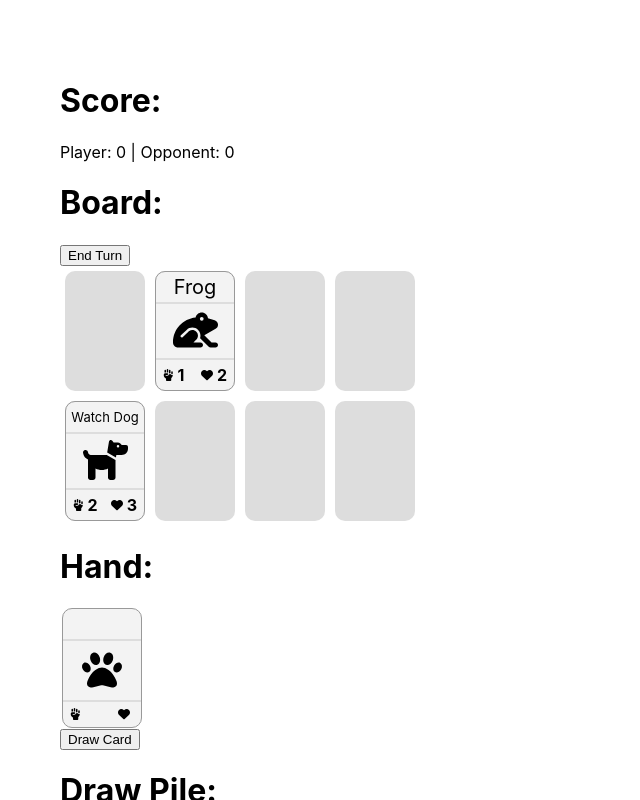
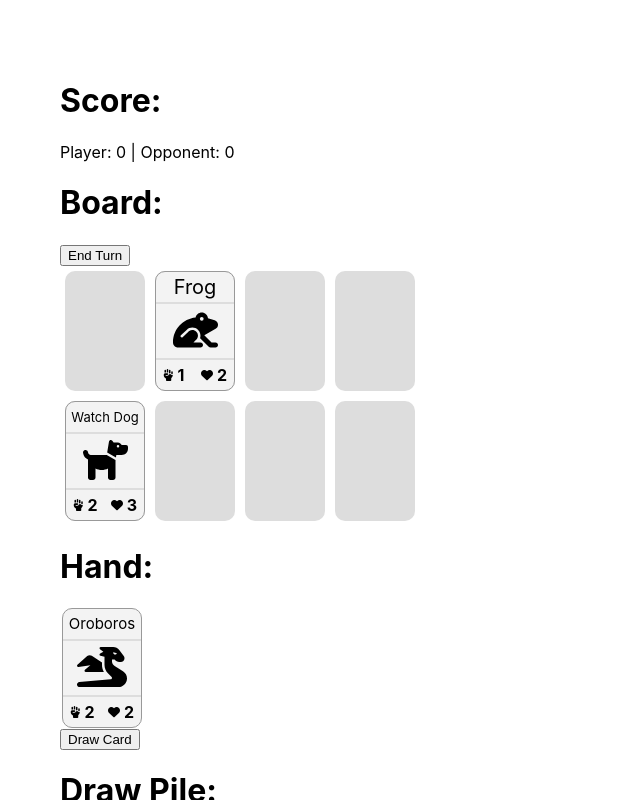
Before and after one commit to allofthenorthwood/card-game, a Next.js app: page / in a window 1280 px wide. Both pictures are taken after a click on the button "Draw Card". Shown: the top 800 px of the page, without its empty margins (0-640 px from the left). Built offline with nearby package versions, Linux system fonts and the light colour scheme.

Commit message:
Add animations to hand

```diff
--- a/src/cardLibrary.tsx
+++ b/src/cardLibrary.tsx
@@ -32,6 +32,12 @@ const cardLibrary: { [cardId: string]: CardType } = {
     health: 3,
     icon: faDog,
   },
+  dragon: {
+    name: "Oroboros",
+    attack: 2,
+    health: 2,
+    icon: faDragon,
+  },
 };
 
 export default cardLibrary;
--- a/src/components/DisplayBoardRow.tsx
+++ b/src/components/DisplayBoardRow.tsx
@@ -27,11 +27,7 @@ const DisplayBoardRow = ({
         return (
           <SlotWrapper key={slot} active={activeCardSlot === slot}>
             {card ? (
-              <CardWrapper
-                active={activeCardSlot === slot}
-                reverse={reverseActiveDirection}
-                style={animProps}
-              >
+              <CardWrapper style={animProps}>
                 <Card {...card} key={slot} />
               </CardWrapper>
             ) : playCard ? (
@@ -55,17 +51,14 @@ const CardsContainer = styled.div`
   }
 `;
 
-const CardWrapper = styled(animated.div)<{
-  active: boolean;
-  reverse?: boolean;
-}>`
+const CardWrapper = styled(animated.div)`
   position: absolute;
-  z-index: ${(props) => (props.active ? 1 : 0)};
 `;
 const SlotWrapper = styled.div<{ active: boolean }>`
   ${cardShape}
   position: relative;
   background: ${(props) => (props.active ? "#aaa" : "#ddd")};
+  z-index: ${(props) => (props.active ? 1 : 0)};
 `;
 
 export default DisplayBoardRow;
--- a/src/components/DisplayHand.tsx
+++ b/src/components/DisplayHand.tsx
@@ -3,8 +3,33 @@ import Card, { cardShape } from "src/components/Card";
 import { CardType } from "src/cardLibrary";
 import UnstyledButton from "src/components/UnstyledButton";
 import styleVars from "src/styleVars";
+import { useSpring, animated } from "react-spring";
 
 type CardsList = Array<CardType>;
+
+const HandCard = ({
+  selected,
+  card,
+  onClick,
+}: {
+  selected: boolean;
+  card: CardType;
+  onClick(): void;
+}) => {
+  const animProps = useSpring({
+    to: { top: selected ? -20 : 0 },
+    from: { top: 0 },
+  });
+  return (
+    <CardSpot>
+      <CardSpotInner style={animProps} selected={selected}>
+        <UnstyledButton onClick={onClick}>
+          <Card {...card} />
+        </UnstyledButton>
+      </CardSpotInner>
+    </CardSpot>
+  );
+};
 
 const DisplayHand = ({
   cards,
@@ -23,13 +48,12 @@ const DisplayHand = ({
     <CardsContainer>
       {cards.map((card, idx) => {
         return (
-          <CardSpot key={idx}>
-            <CardSpotInner selected={selected === idx}>
-              <UnstyledButton onClick={() => onSelect(idx)}>
-                <Card {...card} />
-              </UnstyledButton>
-            </CardSpotInner>
-          </CardSpot>
+          <HandCard
+            selected={selected === idx}
+            key={idx}
+            card={card}
+            onClick={() => onSelect(idx)}
+          />
         );
       })}
     </CardsContainer>
@@ -42,16 +66,15 @@ const CardsContainer = styled.div`
 type CardSpotInnerType = {
   selected: boolean;
 };
-const CardSpot = styled.div`
+const CardSpot = styled(animated.div)`
   ${cardShape}
   margin-right: 5px;
   position: relative;
   padding: 2px;
   border-radius: ${styleVars.borderRadius}px;
 `;
-const CardSpotInner = styled.div<CardSpotInnerType>`
+const CardSpotInner = styled(animated.div)<CardSpotInnerType>`
   position: absolute;
-  top: ${(props) => (props.selected ? "-20" : "0")}px;
 `;
 
 export default DisplayHand;
```
